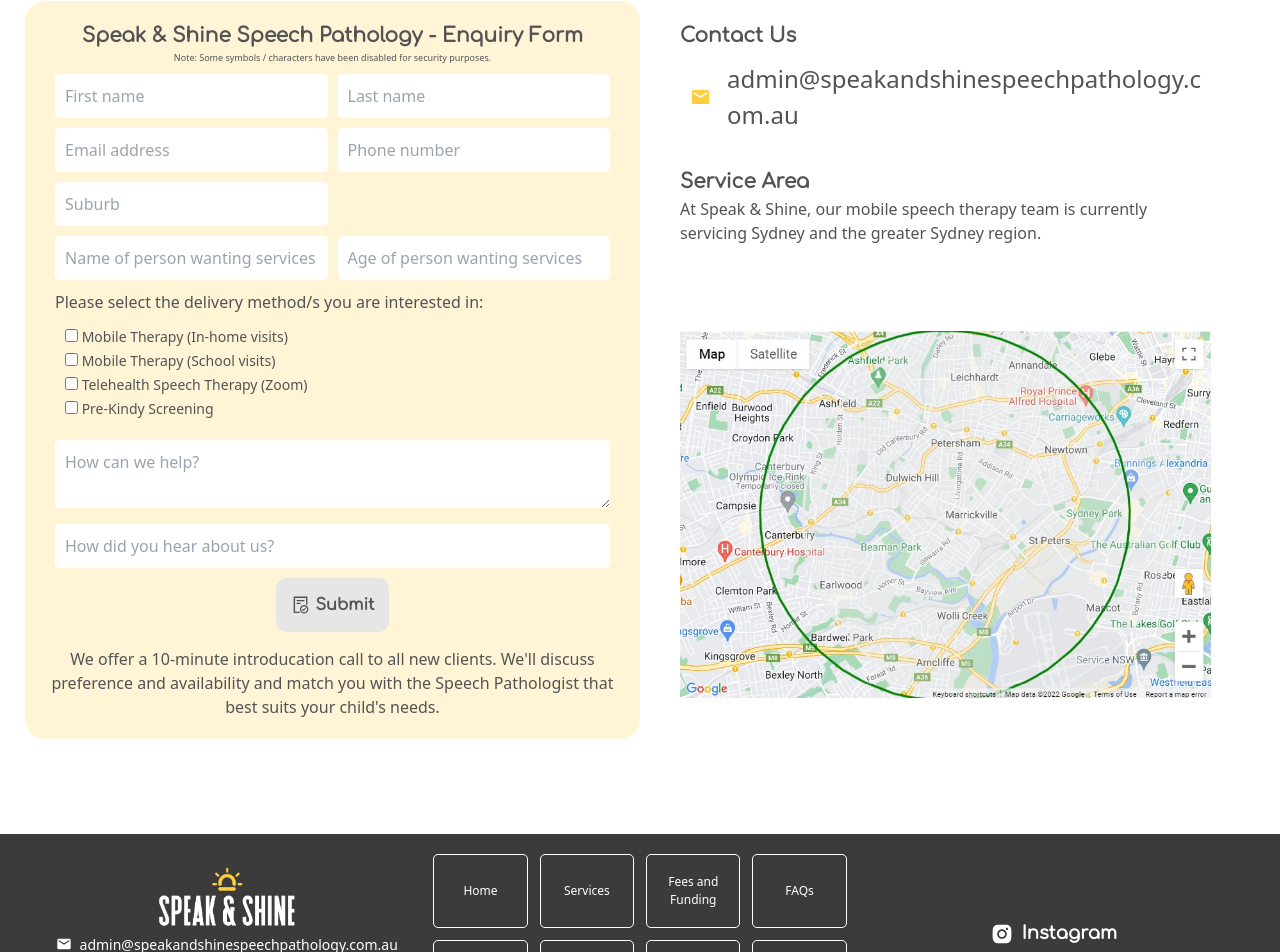
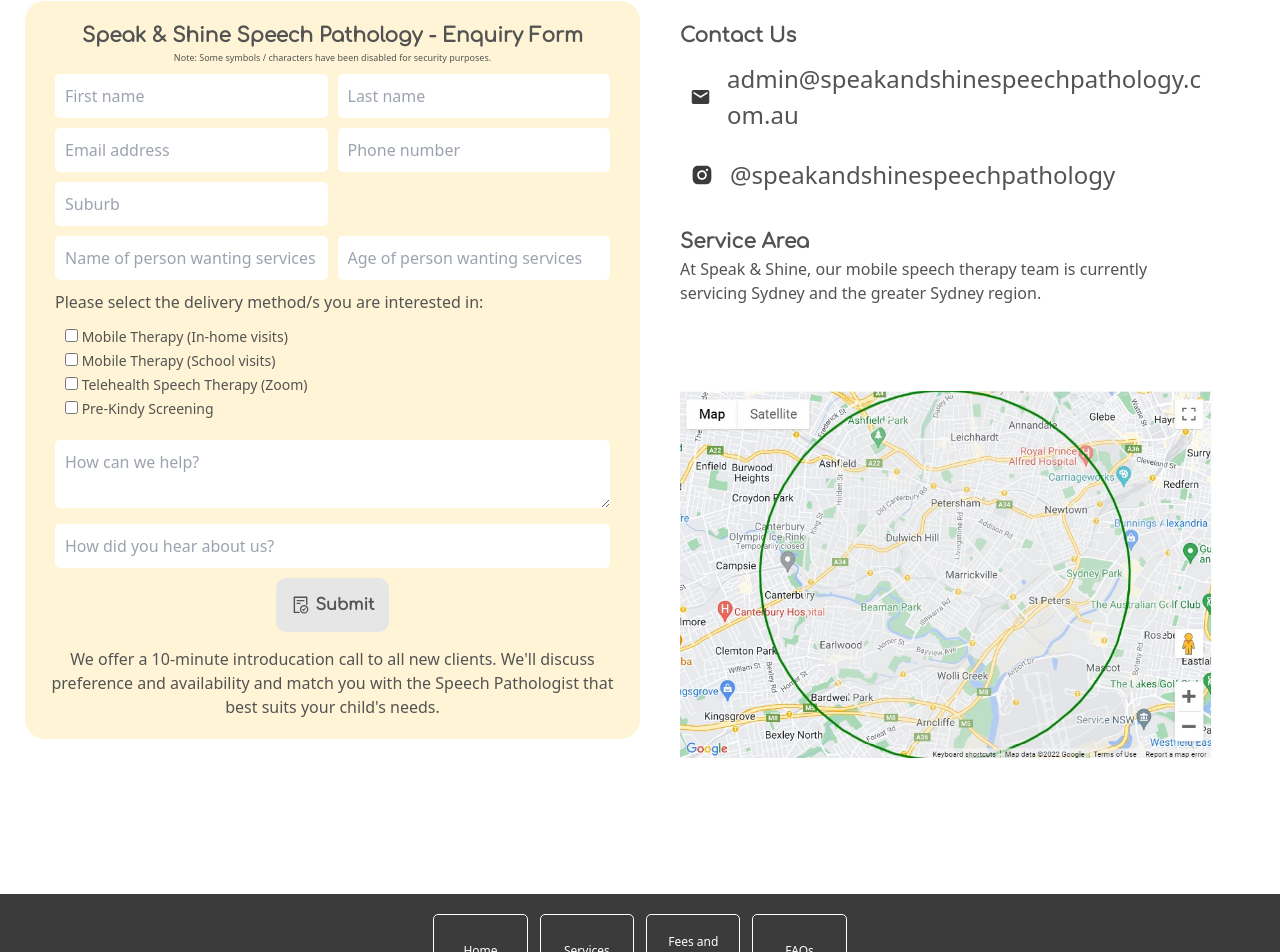
Before and after one commit to speakandshine/speakandshine, a Next.js app: page / in a window 1280 px wide. Shown: the part 7386-8338 px from the top of the page. Built offline with nearby package versions, Linux system fonts and the light colour scheme; no server answers.

Commit message:
1.1.1: Preparation for email switch to Google Workspace

```diff
--- a/src/pages/root/components/BookSession/index.tsx
+++ b/src/pages/root/components/BookSession/index.tsx
@@ -12,6 +12,11 @@ import FilledImage from "src/shared/components/FilledImage";
 import { ASPECT_RATIOS_BOOK_SESSION_MAP } from "src/shared/helpers/aspectRatios";
 import { emailRegex } from "src/shared/helpers/formValidation";
 import * as fbq from "src/shared/helpers/facebookPixel";
+import { AiFillInstagram } from "react-icons/ai";
+import {
+  featureEmailServiceDisabled,
+  featureEnquiryFormDisabled,
+} from "src/shared/helpers/featureFlags";
 
 export interface IBookSessionProps {}
 
@@ -94,6 +99,13 @@ const BookSession = (props: IBookSessionProps) => {
     );
   };
 
+  const showEnquiryForm = () => {
+    if (featureEnquiryFormDisabled()) return false;
+    if (formSubmitted) return false;
+    if (formError) return false;
+    return true;
+  };
+
   const removeOrAddDeliveryMethod = (method: string) => {
     if (deliveryMethods.includes(method)) {
       setDeliveryMethods(deliveryMethods.filter((dm) => dm !== method));
@@ -105,7 +117,7 @@ const BookSession = (props: IBookSessionProps) => {
   return (
     <>
       <div className="flex flex-col justify-center laptop:grid laptop:grid-cols-2 w-full">
-        {!formSubmitted && !formError && (
+        {showEnquiryForm() && (
           <div>
             <div className="bg-secondary-yellow rounded-[20px] p-[20px]">
               <h2 className="text-center">
@@ -294,16 +306,41 @@ const BookSession = (props: IBookSessionProps) => {
             <h2>Please refresh to try again!</h2>
           </div>
         )}
+        {(featureEmailServiceDisabled() || !showEnquiryForm()) && (
+          <div className="flex flex-col p-[20px] h-full">
+            <div className="px-[20px]">
+              <h2> Speak & Shine Speech Pathology - Enquiry Form</h2>
+              <br />
+              <div className="bg-secondary-yellow rounded-[20px] p-[20px]">
+                Apologies, the enquiry form is currently unavailable due to
+                website maintenance. It will be available shortly.
+              </div>
+            </div>
+          </div>
+        )}
         <div className="flex flex-col p-[20px] h-full">
           <div className="px-[20px]">
             <h2> Contact Us </h2>
-            <div className="flex flex-col space-y-6">
-              <div className="flex  items-center space-x-4 p-[10px]">
-                <MdEmail className="text-primary-yellow text-[16px] laptop:text-[24px]" />
+            <div className="flex flex-col space-y-1">
+              {!featureEmailServiceDisabled() && (
+                <div className="flex items-center space-x-4 p-[10px]">
+                  <MdEmail className="text-primary-grey text-[16px] laptop:text-[24px]" />
+                  <div className="break-all text-[16px] laptop:text-[24px]">
+                    admin@speakandshinespeechpathology.com.au
+                  </div>
+                </div>
+              )}
+              <a
+                className="flex items-center space-x-4 p-[10px] cursor-pointer"
+                target="_blank"
+                rel="noopener noreferrer"
+                href={"https://instagram.com/speakandshinespeechpathology"}
+              >
+                <AiFillInstagram className="text-primary-grey text-[16px] laptop:text-[24px]" />
                 <div className="break-all text-[16px] laptop:text-[24px]">
-                  admin@speakandshinespeechpathology.com.au
+                  @speakandshinespeechpathology
                 </div>
-              </div>
+              </a>
             </div>
           </div>
           <br />
--- a/src/shared/components/Layout/Footer/index.tsx
+++ b/src/shared/components/Layout/Footer/index.tsx
@@ -5,6 +5,7 @@ import { v4 as uuidv4 } from "uuid";
 import { AiFillInstagram } from "react-icons/ai";
 import { MdEmail } from "react-icons/md";
 import * as fbq from "src/shared/helpers/facebookPixel";
+import { featureEmailServiceDisabled } from "src/shared/helpers/featureFlags";
 
 export interface IFooterProps {
   sections: any[];
@@ -17,7 +18,6 @@ const Footer = (props: IFooterProps) => {
       <div
         className="flex items-center justify-center text-center border-white border-[1px] border-solid laptop:p-[10px] rounded-[5px] cursor-pointer text-[12px] laptop:text-inherit"
         onClick={() => {
-          console.log(s.title);
           if (s.title === "Enquire Now") {
             fbq.event("View Enquiry Section", {});
           }
@@ -32,17 +32,19 @@ const Footer = (props: IFooterProps) => {
 
   return (
     <footer className="bg-primary-grey laptop:h-[200px] w-full laptop:grid laptop:grid-cols-3 text-white p-[20px] space-y-5 laptop:space-y-0 pb-[30px] laptop:pb-[20px]">
-      <div className="flex flex-col items-center">
+      <div className="flex flex-col items-center justify-center">
         <FilledImage
           src="assets/shared/Logo2.png"
           alt=""
           aspectRatio={ASPECT_RATIO_LOGO}
           height={90}
         />
-        <div className="mt-[-10px] flex justify-center items-center space-x-2">
-          <MdEmail />
-          <label> admin@speakandshinespeechpathology.com.au </label>
-        </div>
+        {!featureEmailServiceDisabled() && (
+          <div className="mt-[-10px] flex justify-center items-center space-x-2">
+            <MdEmail />
+            <label> admin@speakandshinespeechpathology.com.au </label>
+          </div>
+        )}
       </div>
       <div className="grid grid-rows-2 grid-cols-3 grid-flow-col gap-3">
         {Links}
--- /dev/null
+++ b/src/shared/helpers/featureFlags.ts
@@ -0,0 +1,10 @@
+export const featureEmailServiceDisabled = () => {
+  if (process.env.NEXT_PUBLIC_EMAIL_SERVICE_UNAVAILALE === "true") return true;
+  return false;
+};
+
+export const featureEnquiryFormDisabled = () => {
+  if (featureEmailServiceDisabled()) return true;
+  if (process.env.NEXT_PUBLIC_ENQUIRY_FORM_DISABLED === "true") return true;
+  return false;
+};
```
